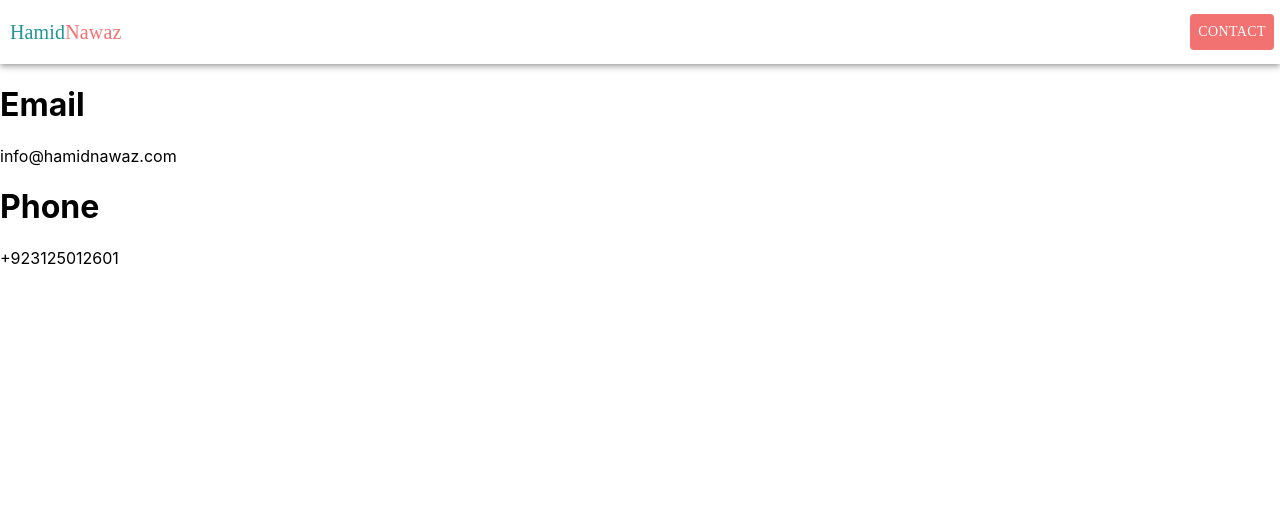
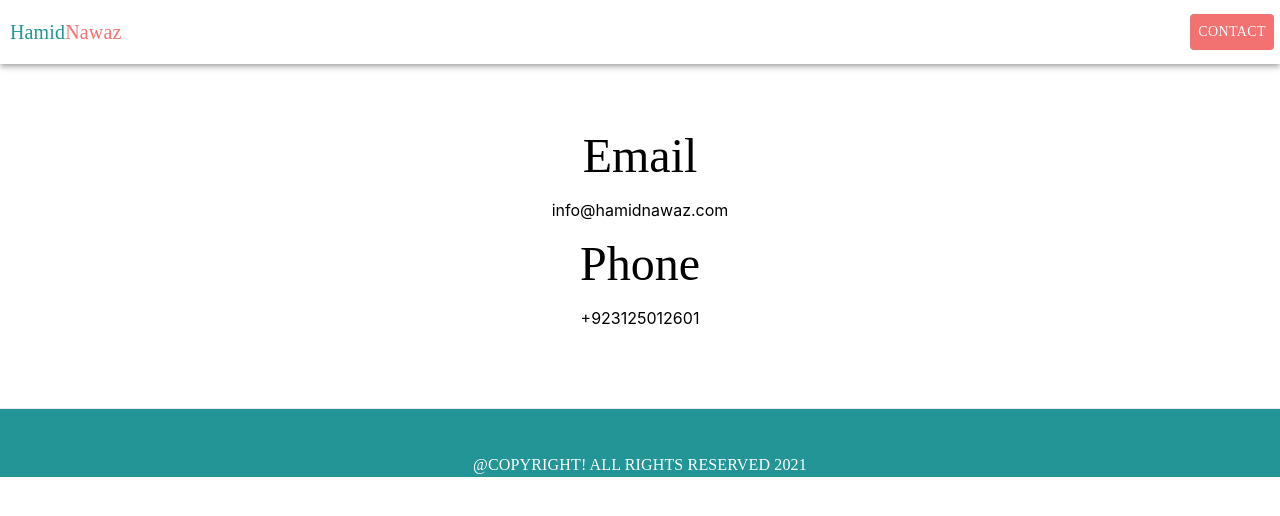
Before and after one commit to hamidnawaz28/portfolio, a Next.js app: page /contact-me in a window 1280 px wide. Shown: the top 516 px of the page. Built offline with nearby package versions, Linux system fonts and the light colour scheme.

Commit message:
contact me fixes

```diff
--- a/pages/contact-me.tsx
+++ b/pages/contact-me.tsx
@@ -1,14 +1,53 @@
+import { makeStyles } from "@mui/styles";
+import { Theme } from "@mui/system";
+import { Typography } from "@mui/material";
+import { Footer } from "../containers/footer";
+import { Seo } from "../components/seo";
+
+const useStyles = makeStyles((theme: Theme) => ({
+  root: {
+    textAlign: "center",
+    padding: "5% 20%",
+    [theme.breakpoints.down("sm")]: {
+      padding: "5% 2%",
+    },
+  },
+}));
+
+const contactDetails = [
+  {
+    label: "Email",
+    info: "info@hamidnawaz.com",
+  },
+  {
+    label: "Phone",
+    info: "+923125012601",
+  },
+];
+
 const ContactMe = () => {
+  const { root } = useStyles();
   return (
     <div>
-      <div>
-        <h1>Email</h1>
-        <p>info@hamidnawaz.com</p>
-      </div>
-      <div>
-        <h1>Phone</h1>
-        <p>+923125012601</p>
-      </div>
+      <Seo
+        description="Contact me page of hamid nawaz"
+        pageTitle="Contact Me"
+        contentTitle="Contact Hamid Nawaz"
+        pageUrl="/contact-me"
+      />
+      <main>
+        <div className={root}>
+          {contactDetails.map((el, id) => {
+            return (
+              <div key={id}>
+                <Typography variant="h3">{el.label}</Typography>
+                <p>{el.info}</p>
+              </div>
+            );
+          })}
+        </div>
+      </main>
+      <Footer />
     </div>
   );
 };
```
